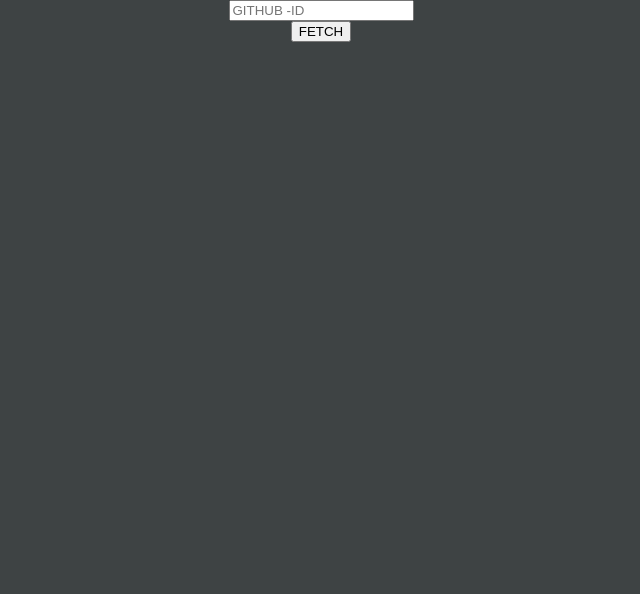
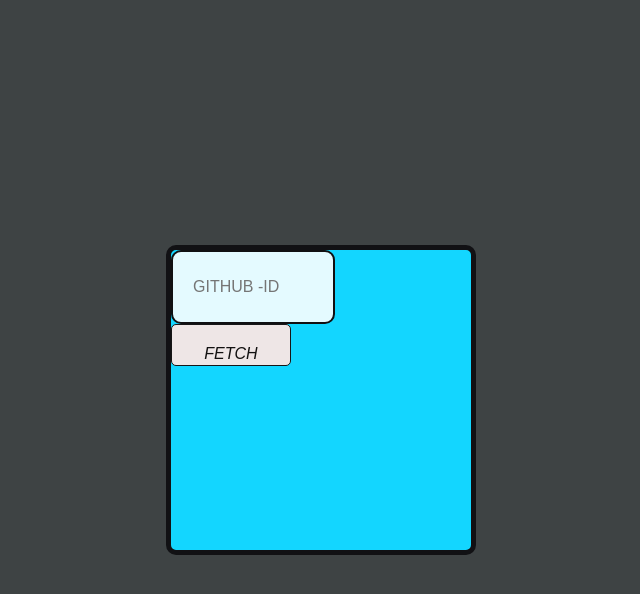
Before and after one commit to HRIDAY-SHINDE/DEVSOC-Module-2, a plain HTML site: page index.html in a window 1280 px wide. Shown: the whole page, without its empty margins (319-959 px from the left). Drawn offline with Linux system fonts and the light colour scheme.

Commit message:
Update index.html

```diff
--- a/index.html
+++ b/index.html
@@ -7,10 +7,12 @@
     <title>Devsoc Module 2</title>
 </head>
 <body>
-    <input type="text" id="search" placeholder="GITHUB -ID" />
-    <button id="Fetch">FETCH</button>
+   <div class="flex-container" ><div><input type="text" id="search" class="textbox" placeholder="GITHUB -ID"  /> </div>
+   <div> <button id="Fetch" class="button">FETCH</button></div>
+<div id="result" class="result-container"> </div></div>
     <script src="script.js"></script>
-    <div id="result"> </div>
+
+
 
 </body>
 </html>
```
